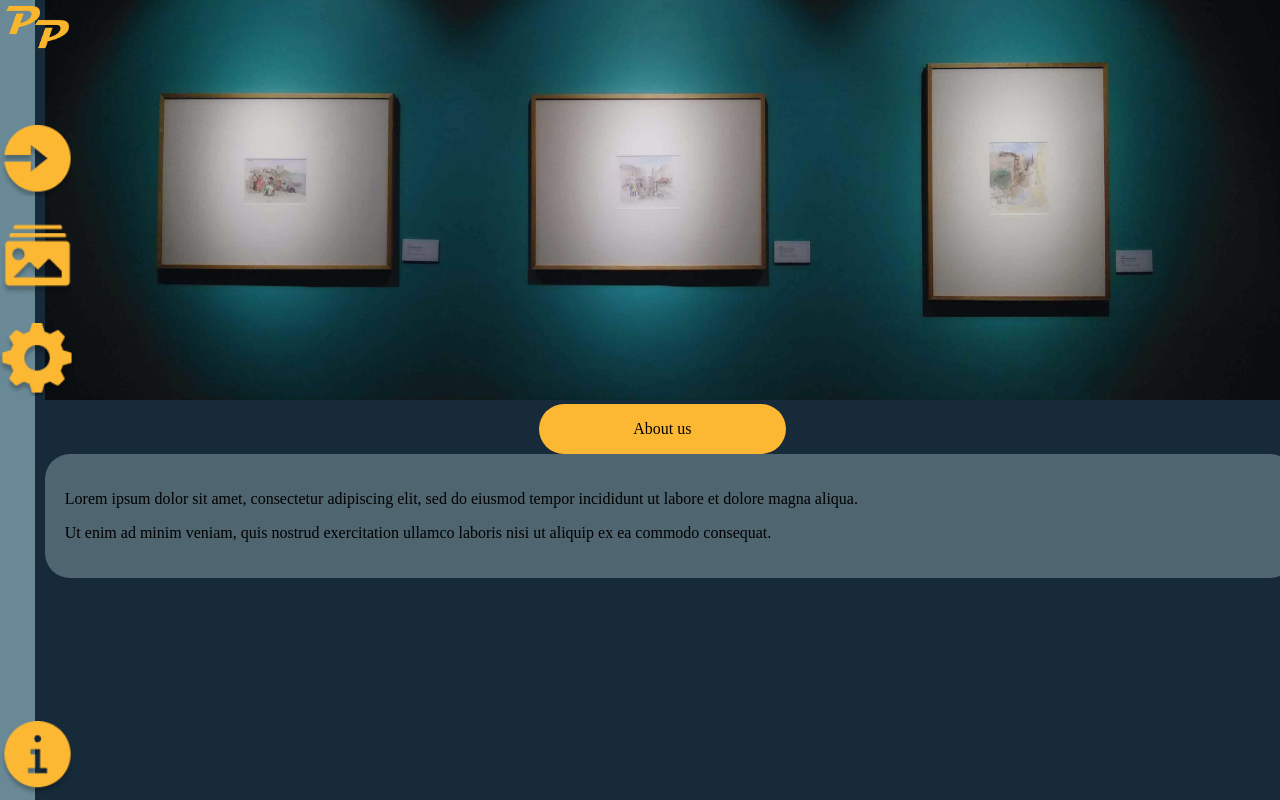
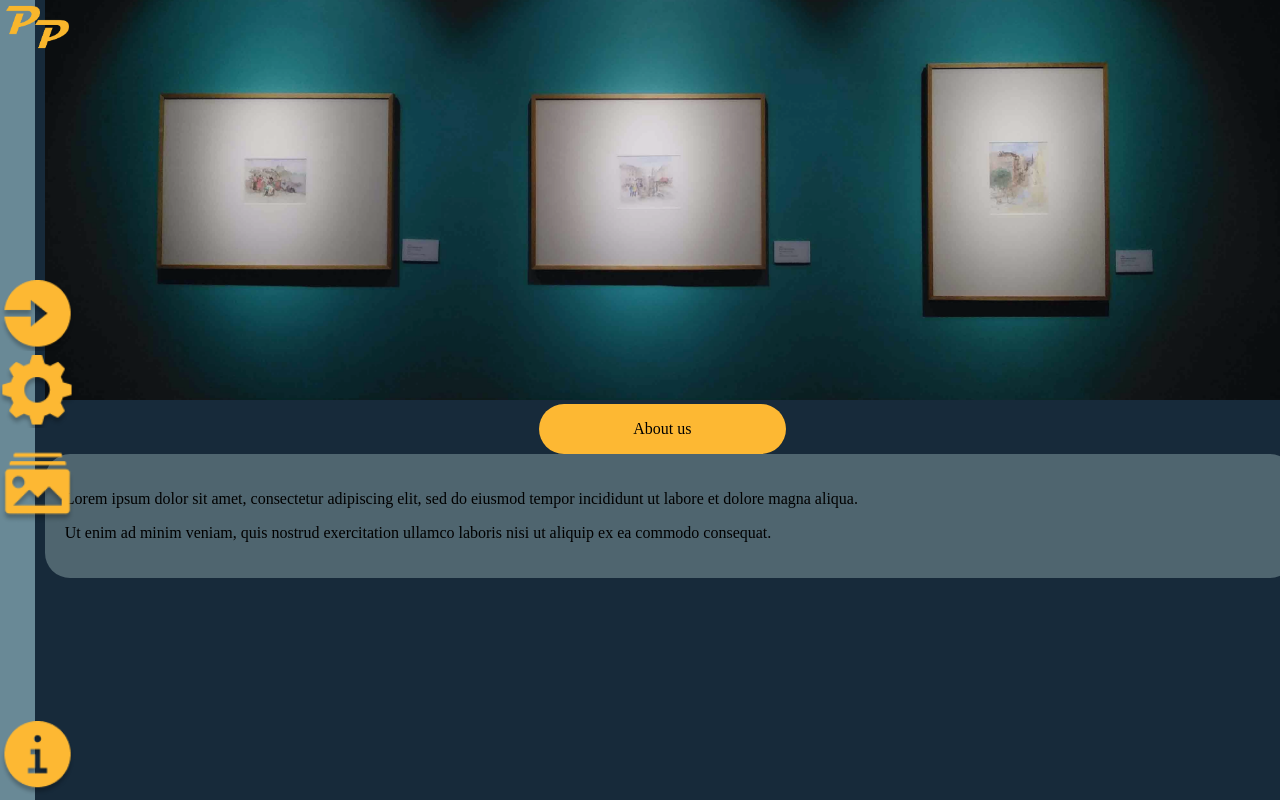
Before and after one commit to DxxxAce/Picture-Point, a PHP site: page /html/information.html in a window 1280 px wide. Run offline with PHP 8.4, Linux system fonts and the light colour scheme.

Commit message:
Measurements

```diff
--- a/css/index.css
+++ b/css/index.css
@@ -47,21 +47,21 @@ body {
   }
 .logo{
     position: absolute;
-    top: 0;
+    top: 0vh;
 }
 .info{
   position: absolute;
-  bottom: 0px;
+  bottom: 0vh;
 }
 .login{
   position: absolute;
-  bottom: 600px;
+  top: 35vh;
 }
 .gallery{
   position: absolute;
-  bottom: 500px;
+  bottom: 34vh;
 }
 .settings{
   position: absolute;
-  bottom: 400px;
+  bottom: 46vh;
 }
```
Also changed, not shown: html/index.html (+5 -5 lines).
